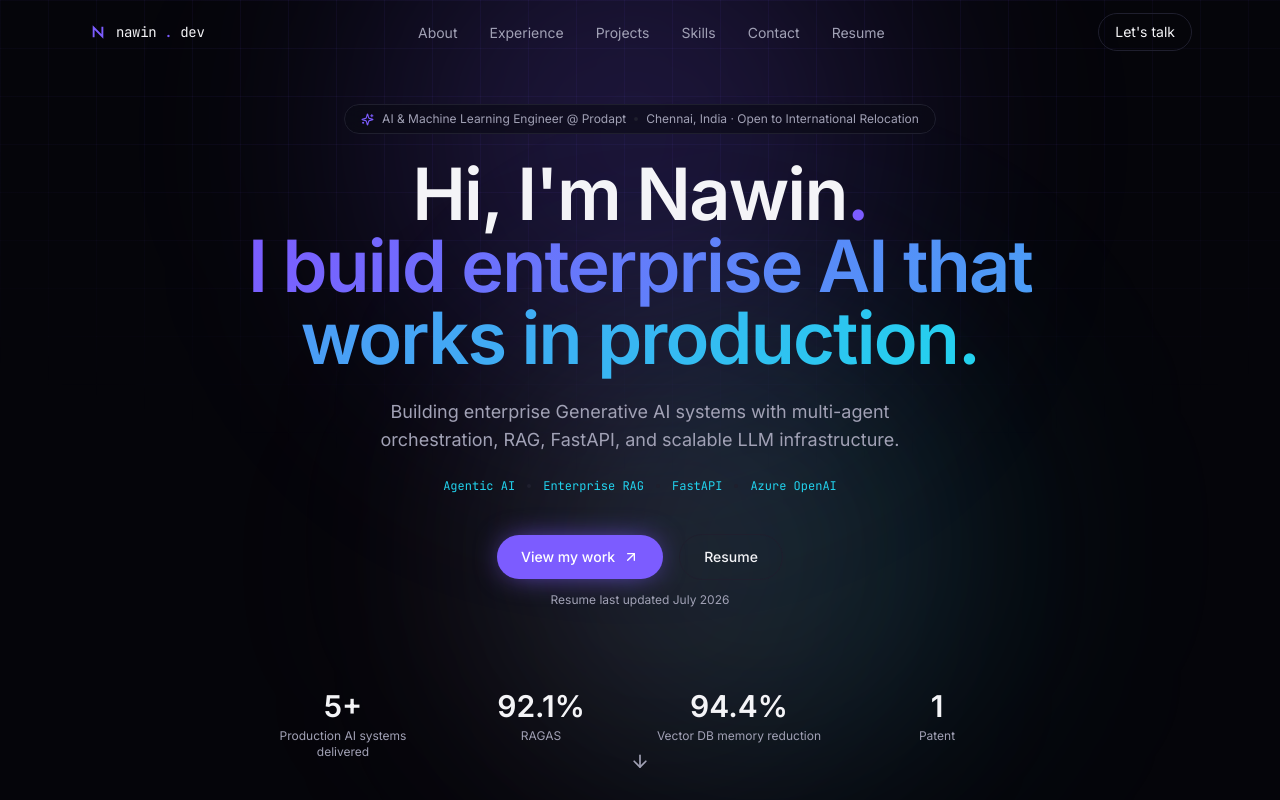
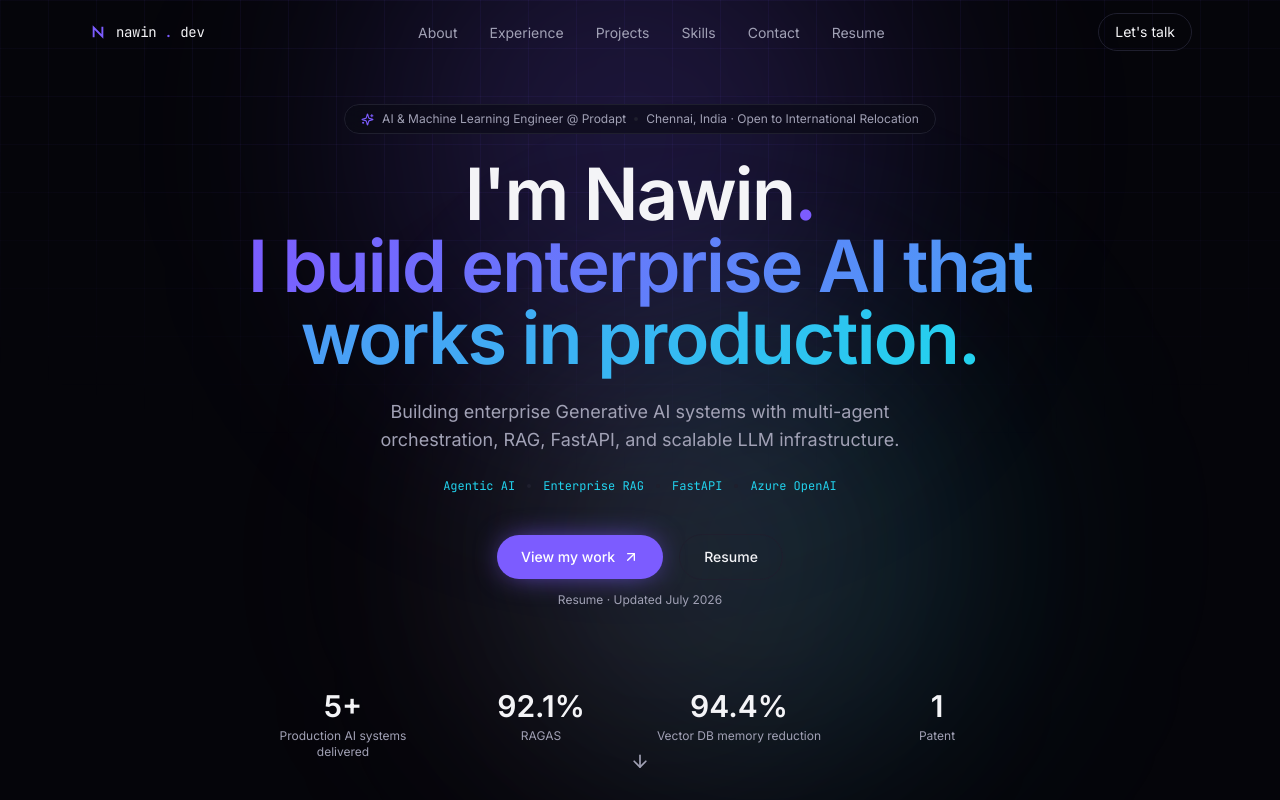
Before and after one commit to nawin-viswajith/nawin-viswajith.github.io, a Next.js app: page / in a window 1280 px wide. Shown: the top 800 px of the page. Built offline with nearby package versions, Linux system fonts and the light colour scheme.

Commit message:
Update hero.tsx

```diff
--- a/src/components/sections/hero.tsx
+++ b/src/components/sections/hero.tsx
@@ -31,7 +31,7 @@ export function Hero() {
         transition={{ duration: 0.7, delay: 0.1 }}
         className="max-w-4xl text-4xl font-semibold tracking-tight sm:text-6xl md:text-7xl"
       >
-        Hi, I&apos;m {profile.name.split(" ")[0]}
+        I&apos;m {profile.name.split(" ")[0]}
         <span className="text-accent">.</span>
         <br />
         <span className="text-gradient">I build enterprise AI that works in production.</span>
@@ -89,7 +89,7 @@ export function Hero() {
         transition={{ duration: 0.6, delay: 0.55 }}
         className="mt-3 text-xs text-muted"
       >
-        Resume last updated July 2026
+        Resume · Updated July 2026
       </motion.p>
 
       <motion.div
```
